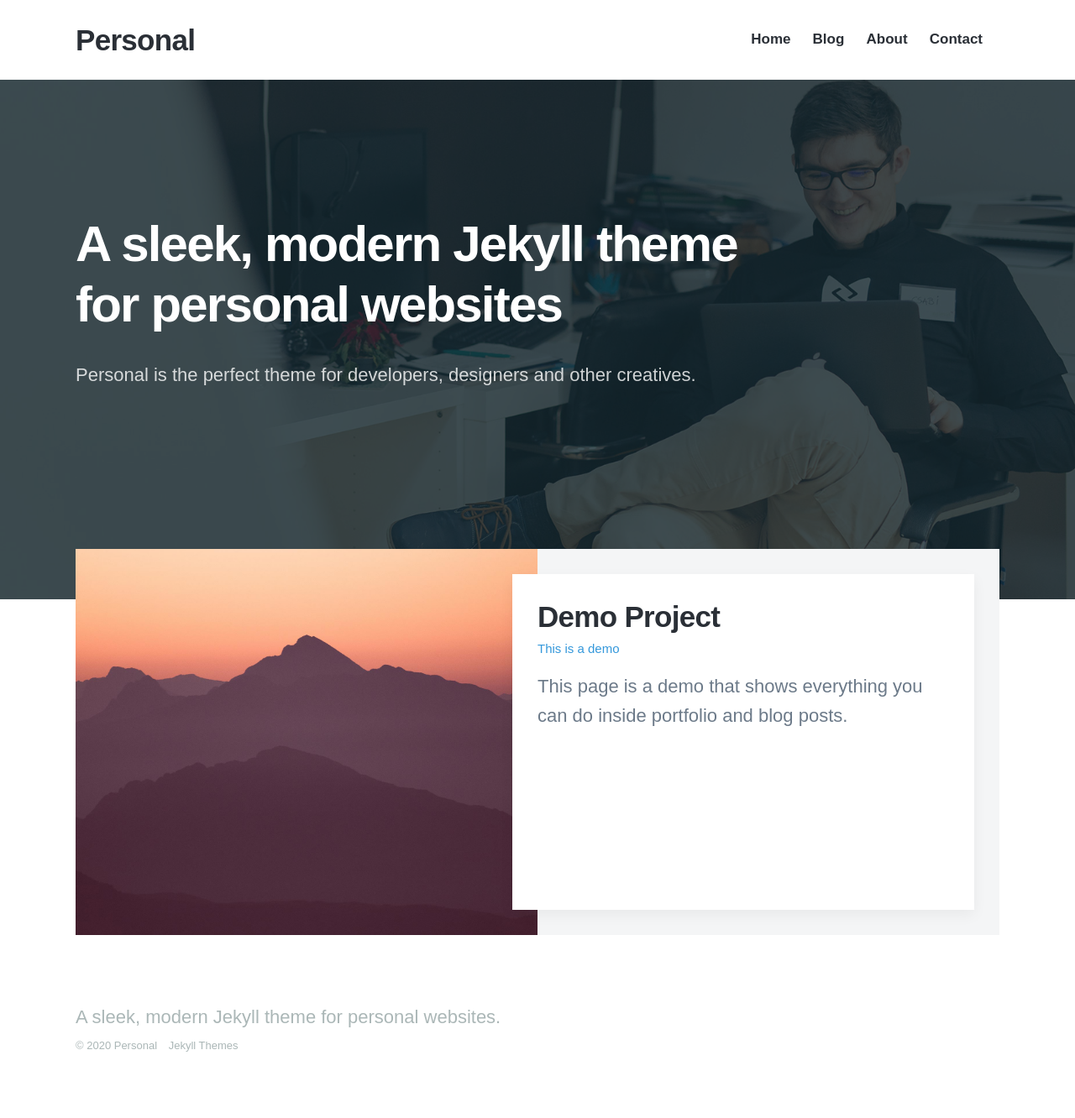
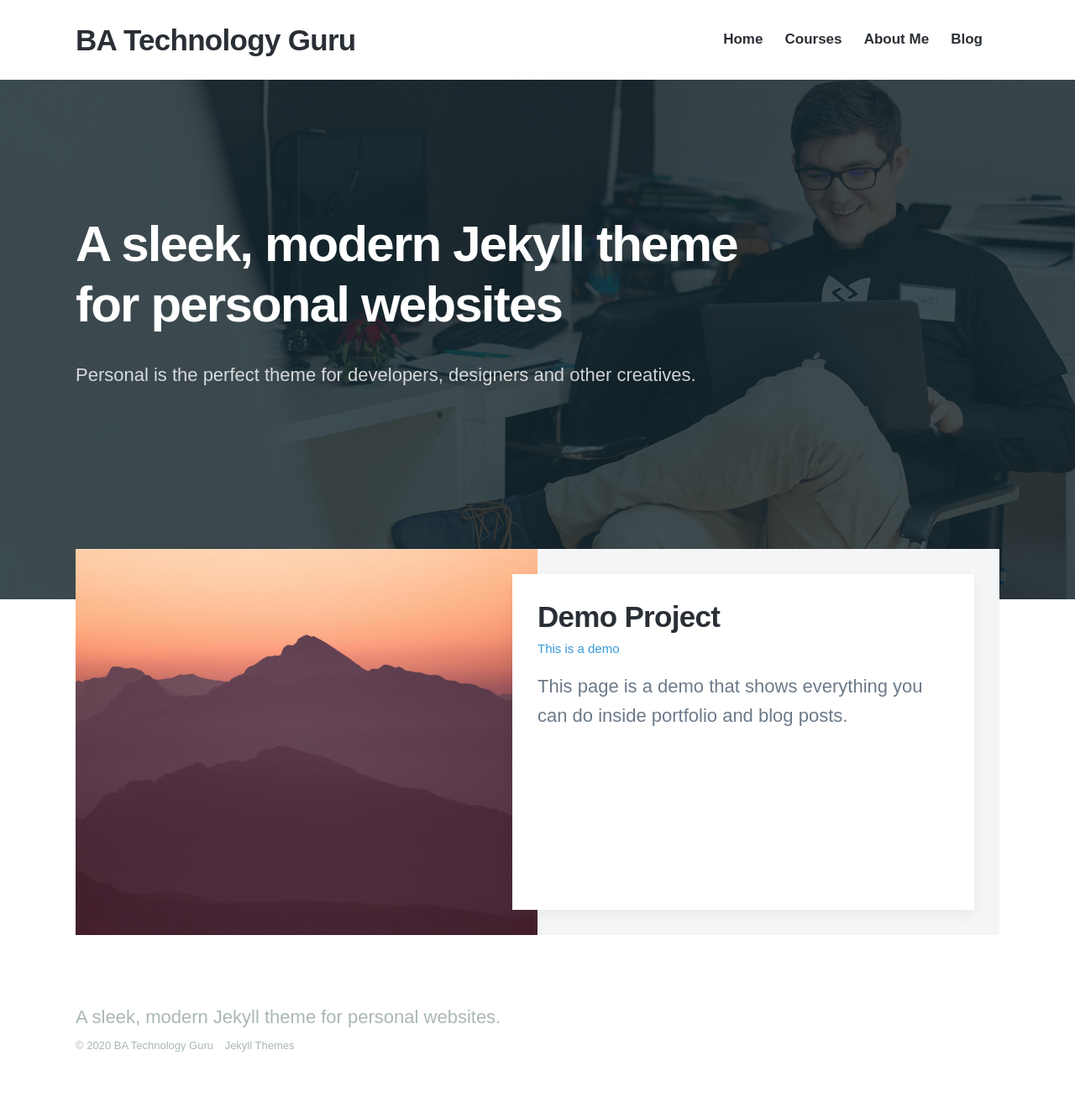
Before and after one commit to batechnologyguru/batetechnology, a Jekyll site: the page built from index.html, in a window 1280 px wide. Shown: the whole page at 84% size. Built offline with Jekyll 4.4.1, drawn with Linux system fonts in a browser that asks for light colours; nearby versions of some CDN libraries; some web fonts are replaced.

Commit message:
Updated menu

```diff
--- a/_data/settings.yml
+++ b/_data/settings.yml
@@ -1,5 +1,5 @@
 basic_settings:
-  site_title: Personal
+  site_title: BA Technology Guru
   favicon_image: /images/favicon.png
 
 header_settings:
@@ -10,12 +10,12 @@ menu_settings:
   menu_items:
     - title: 'Home'
       url: 'https://learn.batechnology.guru'
+    - title: 'Courses'
+      url: 'https://learn.batechnology.guru/collections'
+    - title: 'About Me'
+      url: 'https://learn.batechnology.guru/pages/about-me'
     - title: 'Blog'
       url: '/blog/'
-    - title: 'About'
-      url: '/about'
-    - title: 'Contact'
-      url: '/contact'
 
 footer_settings:
   footer_tagline: A sleek, modern Jekyll theme for personal websites.
```
Also changed, not shown: 9 other files.
